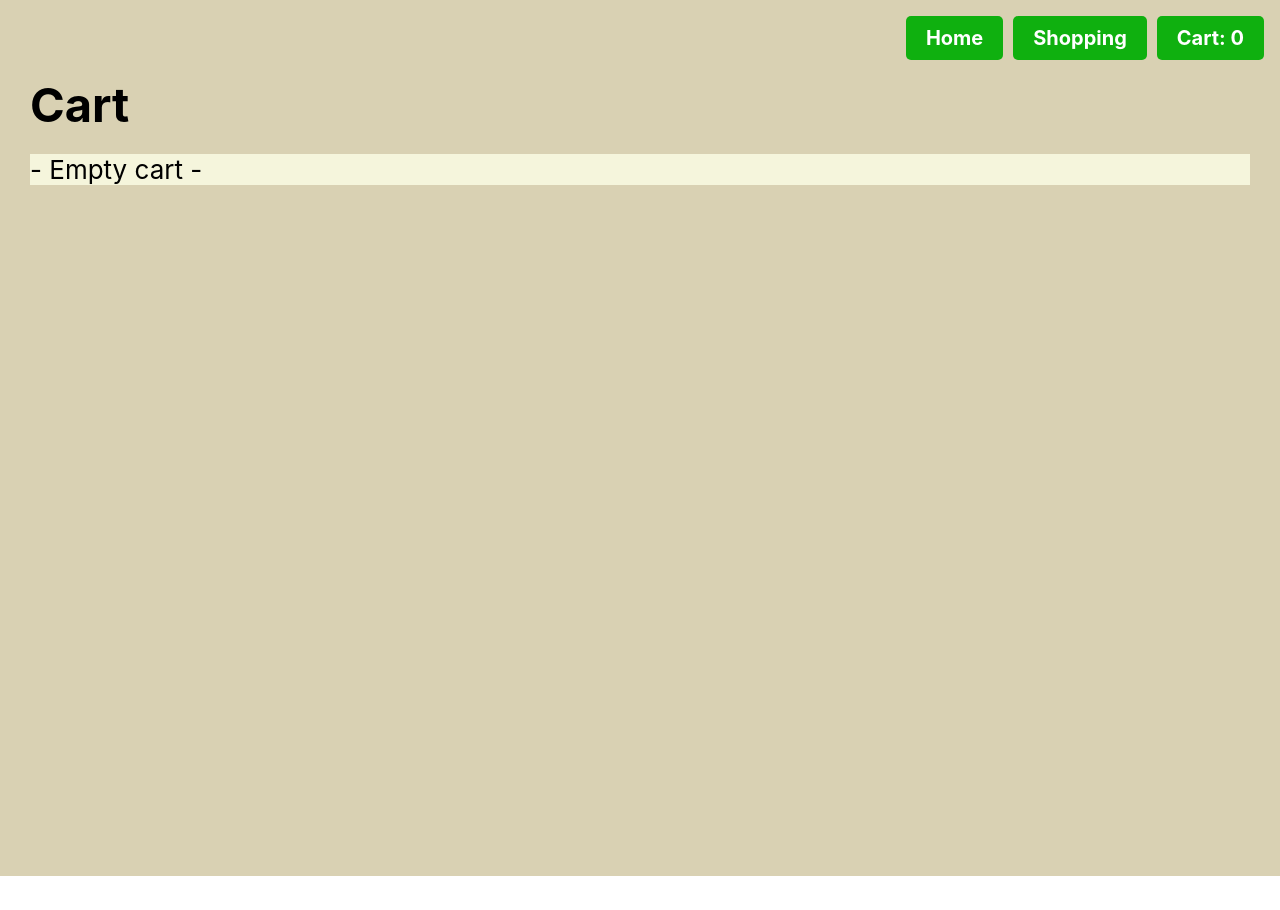
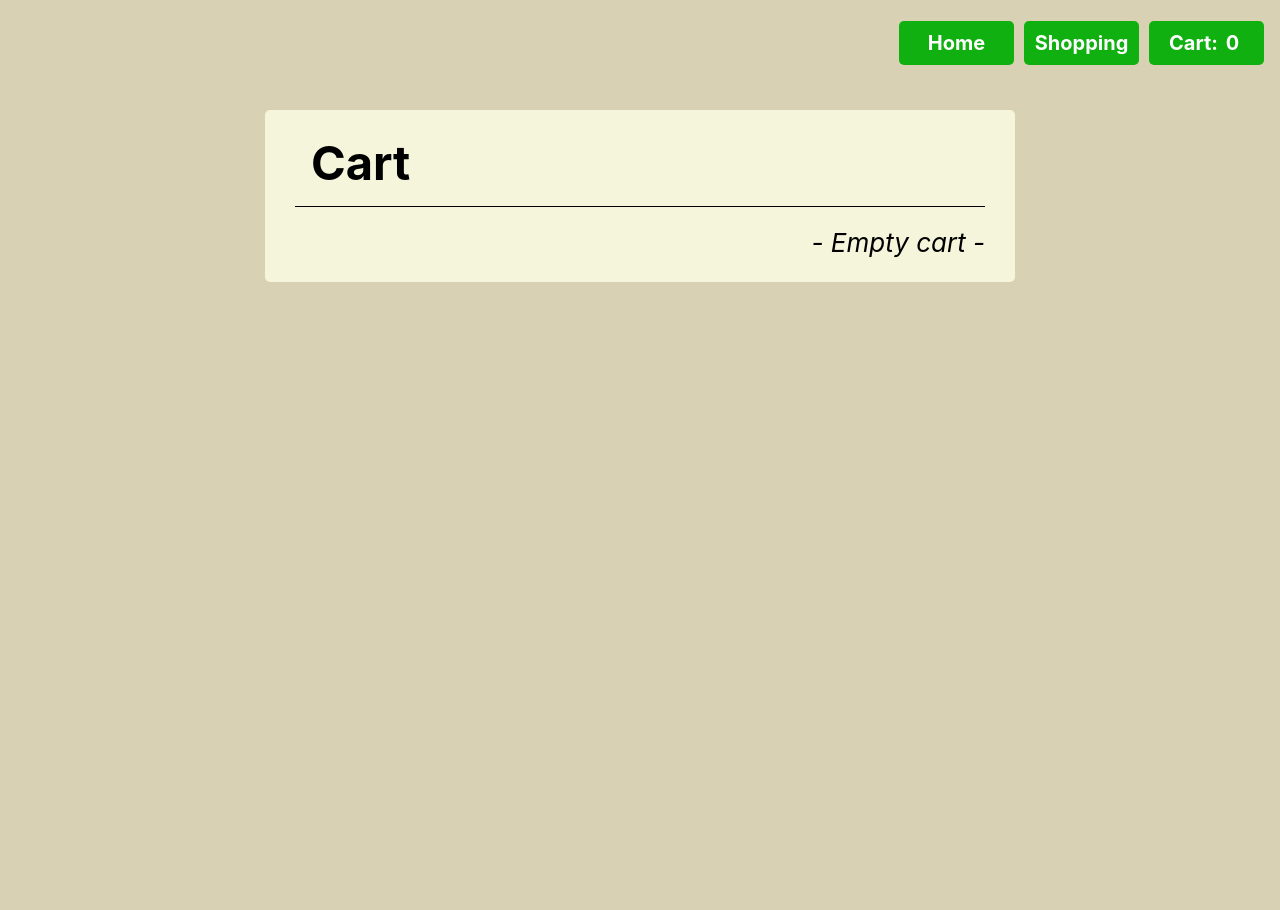
Before and after one commit to CutlerSheridan/shopping-cart, a React (Create React App) app: page /cart in a window 1280 px wide. Before the commit the page ends 876 px from the top, so only its background shows below. Built offline with nearby package versions, Linux system fonts and the light colour scheme.

Commit message:
0.4.5 Style Cart page; make cart button one width

```diff
--- a/package.json
+++ b/package.json
@@ -1,6 +1,6 @@
 {
   "name": "shopping-cart",
-  "version": "0.4.4",
+  "version": "0.4.5",
   "private": true,
   "dependencies": {
     "@testing-library/jest-dom": "^5.16.5",
--- a/src/components/Cart/Cart.css
+++ b/src/components/Cart/Cart.css
@@ -3,13 +3,31 @@
   height: 100%;
   background: var(--clr-1-dark);
 }
-.cart-container > h1 {
+.cart-innerContainer {
+  margin: 2.4rem auto;
+  padding: 2.4rem 3rem;
+  max-width: 75rem;
+  border-radius: 0.5rem;
+  background: var(--clr-1);
+}
+.cart-innerContainer > h1 {
+  position: relative;
+  padding-left: 1.6rem;
+  margin-bottom: 3.6rem;
   font-size: 4.7rem;
 }
+.cart-innerContainer > h1::after {
+  content: '';
+  position: absolute;
+  width: 100%;
+  bottom: -1.6rem;
+  left: 0;
+  height: 0.1rem;
+  background: var(--clr-text);
+}
 .cart-item {
-  margin: 1.6rem 0;
+  margin: 1.6rem 3rem;
   text-transform: capitalize;
-  background: var(--clr-1);
 }
 .cart-itemBaseCost {
   text-transform: none;
@@ -19,9 +37,26 @@
   display: flex;
   white-space: pre;
 }
+.cart-quantitySelector {
+  margin-top: 0.5rem;
+}
 .cart-total {
-  margin-top: 2.1rem;
+  position: relative;
+  margin-top: 3.6rem;
   font-size: 2.6rem;
+  text-align: right;
   background: var(--clr-1);
   white-space: pre;
 }
+.cart-total:not(.cart-total-empty)::before {
+  content: '';
+  position: absolute;
+  top: -1.6rem;
+  left: 0;
+  width: 100%;
+  height: 0.1rem;
+  background: var(--clr-text);
+}
+.cart-total-empty {
+  font-style: italic;
+}
--- a/src/components/Cart/Cart.js
+++ b/src/components/Cart/Cart.js
@@ -7,6 +7,7 @@ const Cart = () => {
   const dispatch = useCartDispatch();
   return (
     <div className="cart-container">
+      <div className="cart-innerContainer">
         <h1>Cart</h1>
         {cart.length > 0 ? (
           cart.map((x, index) => (
@@ -29,6 +30,9 @@ const Cart = () => {
                   })}
                 </div>
               </div>
+              <div className="cart-quantitySelector">
+                <QuantitySelector productId={+x.id}></QuantitySelector>
+              </div>
             </div>
           ))
         ) : (
@@ -48,6 +52,7 @@ const Cart = () => {
           <></>
         )}
       </div>
+    </div>
   );
 };
 
--- a/src/components/Navbar/Navbar.css
+++ b/src/components/Navbar/Navbar.css
@@ -1,5 +1,5 @@
 nav {
-  padding: 0 1.6rem;
+  padding: 0.5rem 1.6rem;
   display: flex;
   justify-content: center;
   gap: 1rem;
@@ -13,4 +13,11 @@ nav {
 .nav-link {
   margin: 1.6rem 0;
   font-size: 2rem;
+  width: 11.5rem;
 }
+.cartButton {
+  justify-content: space-between;
+}
+.cartButton > * {
+  white-space: pre;
+}
--- a/src/components/Navbar/Navbar.js
+++ b/src/components/Navbar/Navbar.js
@@ -3,6 +3,16 @@ import './Navbar.css';
 import { useCart } from '../../CartContext';
 
 const Navbar = (props) => {
+  const cart = useCart();
+  const getCartText = () => {
+    let result = '';
+    let quantity = cart.reduce((prev, x) => prev + x.quantity, 0);
+    result += quantity;
+    if (quantity <= 9) {
+      result += ' ';
+    }
+    return result;
+  };
   return (
     <header>
       <nav>
@@ -12,8 +22,9 @@ const Navbar = (props) => {
         <Link className="nav-link app-button" to="shopping">
           Shopping
         </Link>
-        <Link className="nav-link app-button" to="cart">
-          Cart: {useCart().reduce((prev, x) => prev + x.quantity, 0)}
+        <Link className="nav-link app-button cartButton" to="cart">
+          <div className="cartButton-prefaceText">Cart:</div>
+          <div>{getCartText()}</div>
         </Link>
       </nav>
     </header>
```
Also changed, not shown: 1 other file (tests, documents, lock files or other folders). Lines whose indentation alone changed are shown as unchanged.
